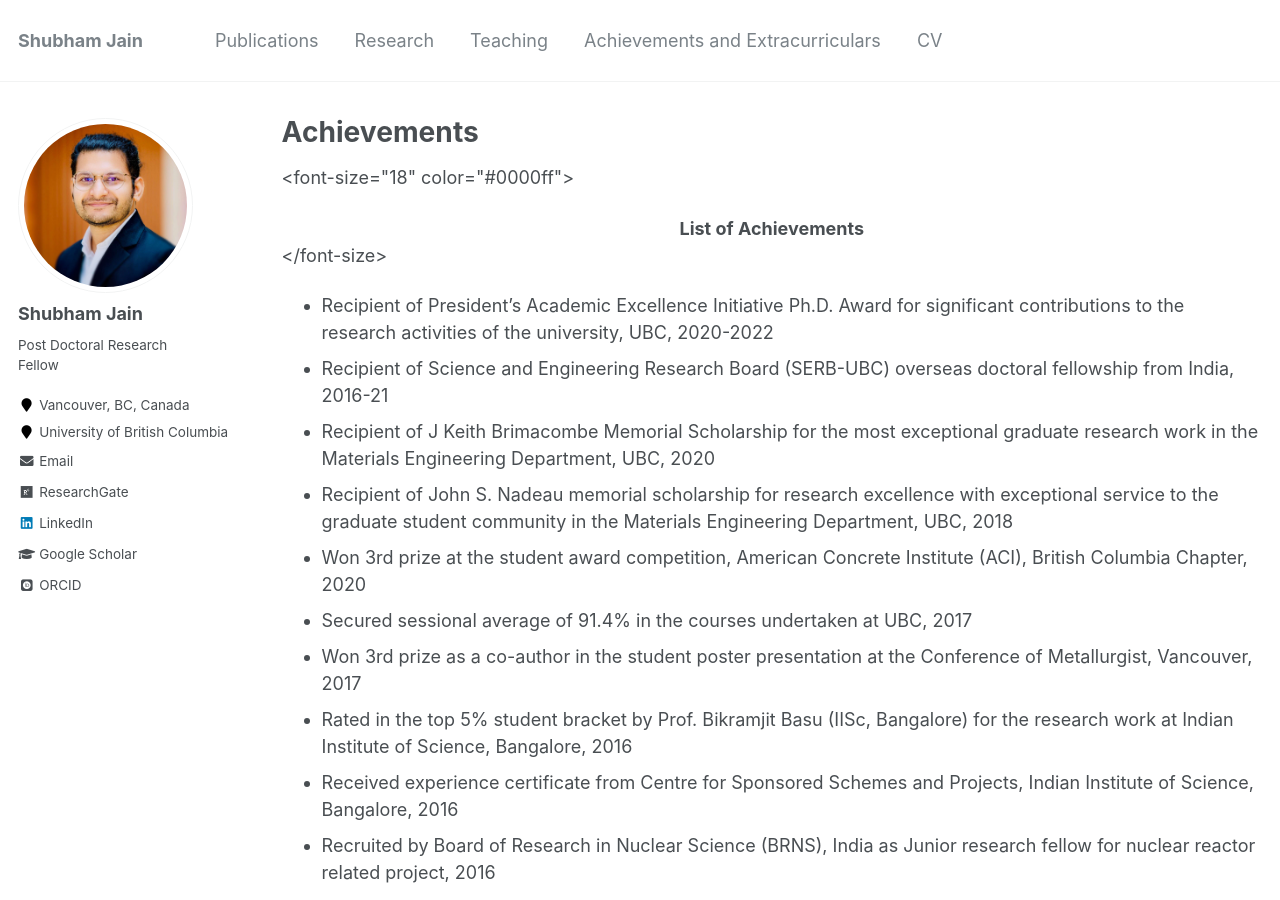
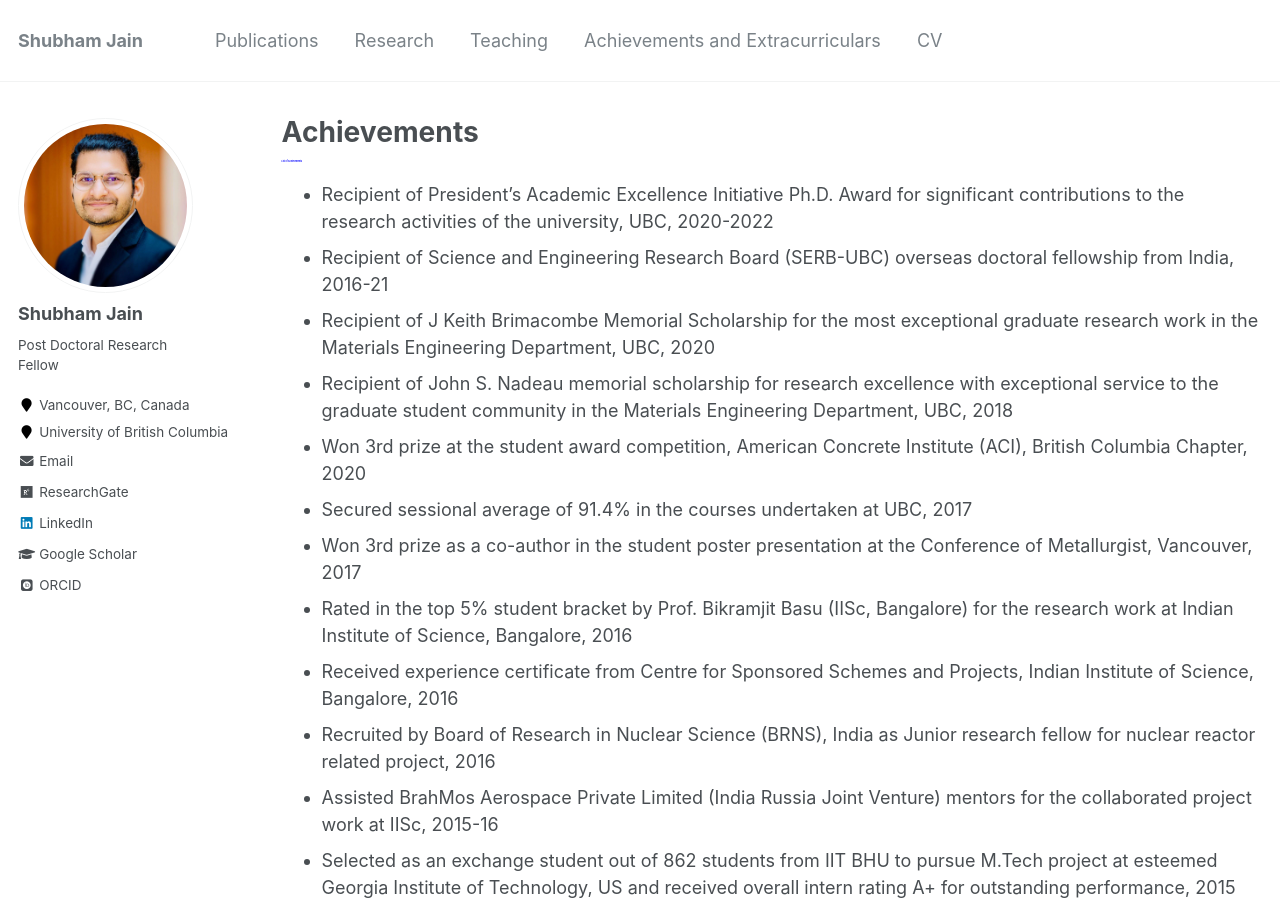
Before and after one commit to shubhamj2611/shubhamj2611.github.io, a Jekyll site: the page built from _pages/achievements.md, in a window 1280 px wide and 900 px high. Built offline with Jekyll 4.4.1, drawn with Linux system fonts in a browser that asks for light colours; some web fonts are replaced.

Commit message:
Update achievements.md

```diff
--- a/_pages/achievements.md
+++ b/_pages/achievements.md
@@ -6,7 +6,7 @@ author_profile: true
 ---
 
 
-<p><font-size="18" color="#0000ff"> <b> <center> List of Achievements </center> </b></font-size></p>
+<p style="font-align:center; color:Blue; font-size:2px; font-weight:bold;"> List of Achievements </p>
 
 *	Recipient of President's Academic Excellence Initiative Ph.D. Award for significant contributions to the research activities of the university, UBC, 2020-2022
 *	Recipient of Science and Engineering Research Board (SERB-UBC) overseas doctoral fellowship from India, 2016-21
```
